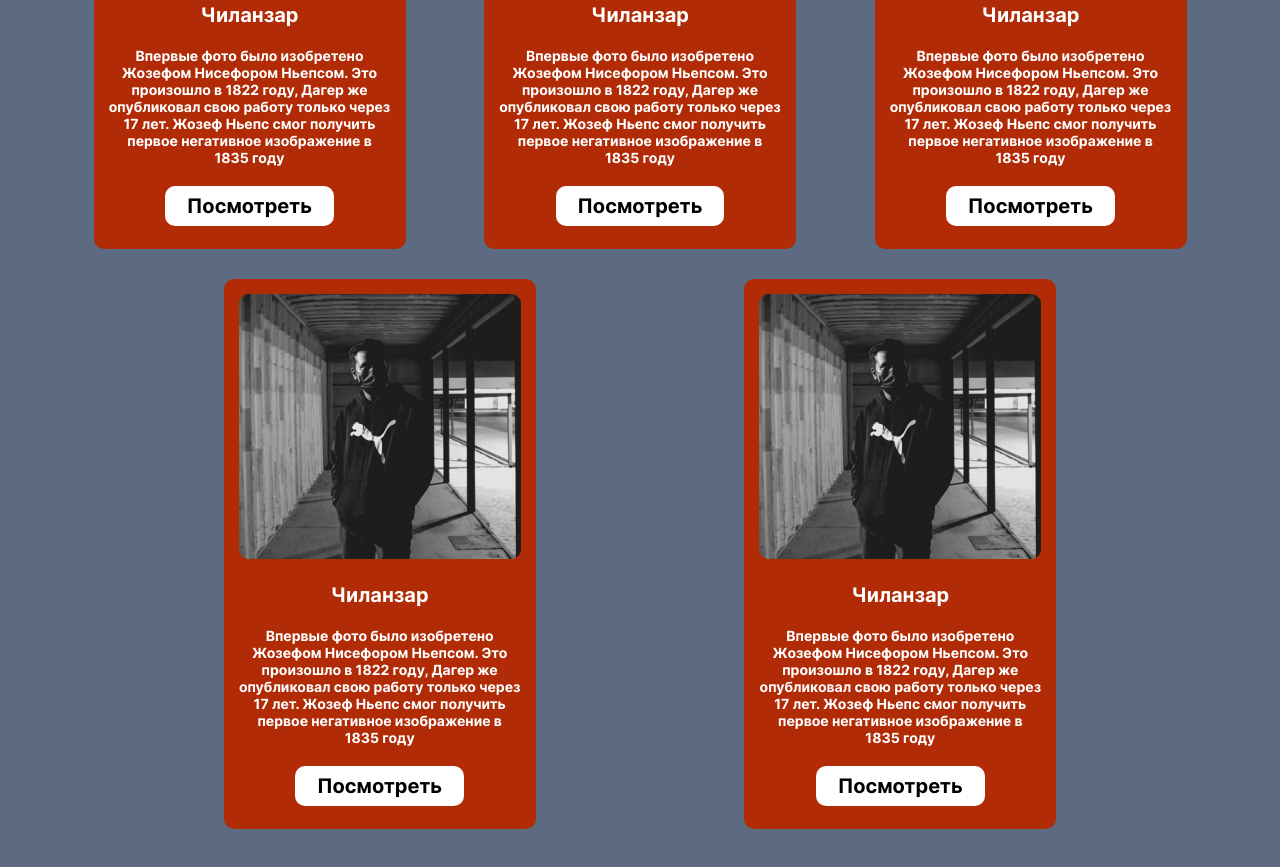
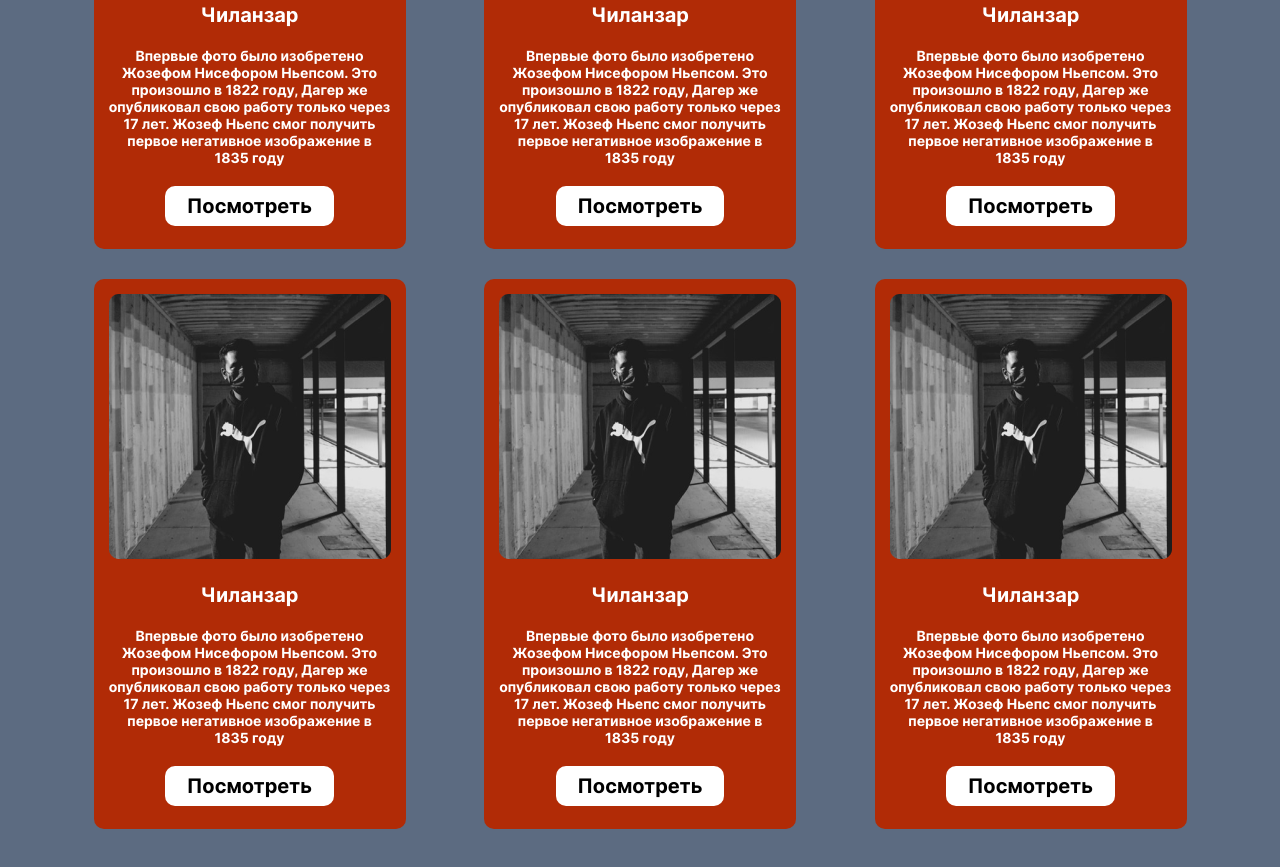
Before and after one commit to SkriLLTonE/sundayAboutme1000, a plain HTML site: page index.html in a window 1280 px wide. Shown: the part 2802-3669 px from the top of the page. Drawn offline with Linux system fonts and the light colour scheme.

Commit message:
card added

```diff
--- a/index.html
+++ b/index.html
@@ -143,6 +143,16 @@
                         <button class="card__btn">Посмотреть</button>
                     </div>
                 </div>
+                <div class="card">
+                    <img src="./img/cardImg.png" alt="">
+                    <div class="card__body">
+                        <h4>Чиланзар</h4>
+                        <p>Впервые фото было изобретено Жозефом Нисефором Ньепсом. Это произошло в 1822 году, Дагер же
+                            опубликовал свою работу только через 17 лет. Жозеф Ньепс смог получить первое негативное
+                            изображение в 1835 году </p>
+                        <button class="card__btn">Посмотреть</button>
+                    </div>
+                </div>
             </div>
         </div>
     </section>
```
